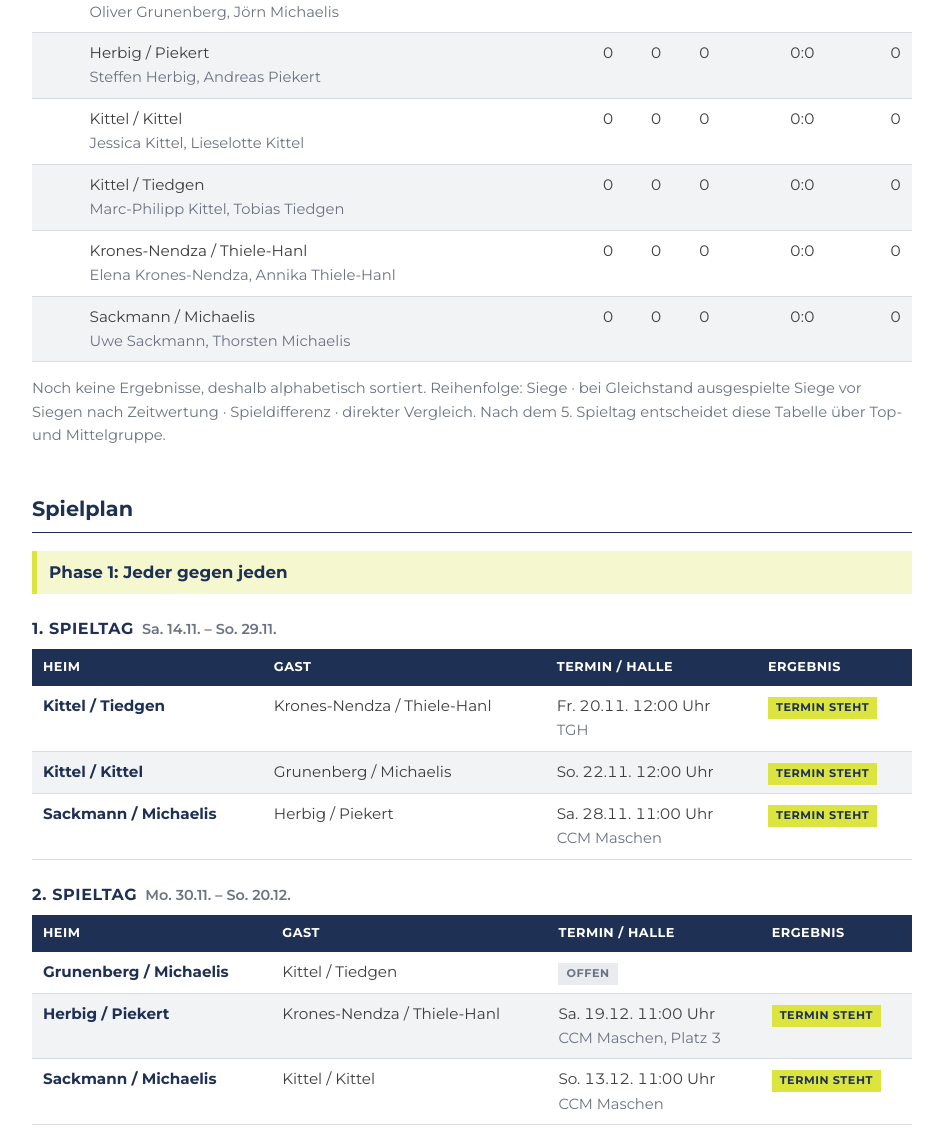
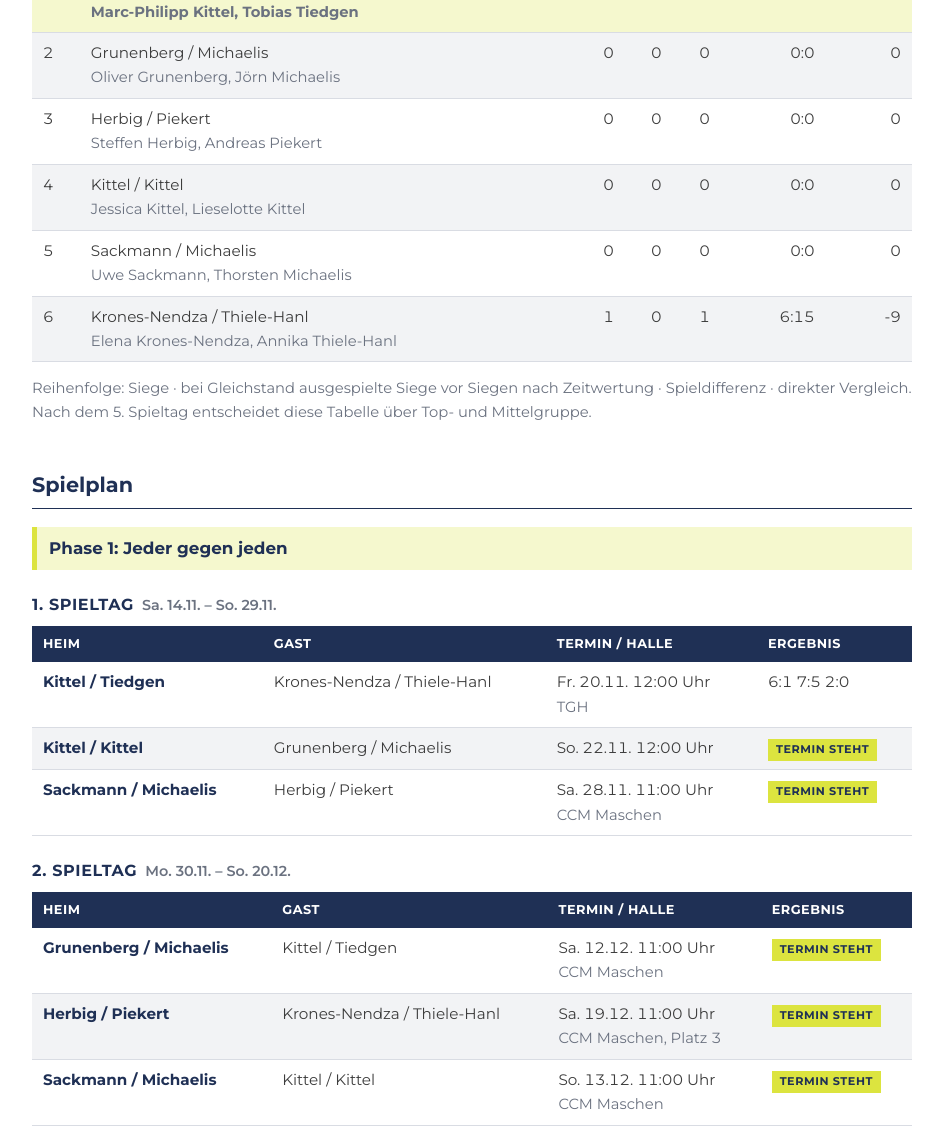
Before and after one commit to tobias1001hh/langzeit-doppel-2026-27, a plain HTML site: page index.html in a window 1280 px wide. Shown: the part 669-1798 px from the top of the page, without its empty margins (168-1111 px from the left). Drawn offline with Linux system fonts and the light colour scheme.

Commit message:
Update index.html (2026-11-20 15:51)

```diff
--- a/index.html
+++ b/index.html
@@ -255,7 +255,7 @@
 // DATENSCHUTZ: nur Teamnamen, Spielernamen, Termine (Datum/Uhrzeit/Halle) und Ergebnisse. NIE Kontaktdaten, LKs, Vermerke.
 // Quelle nur "03 Spielbetrieb\*".
 window.TURNIERDATEN = {
-  stand: "2026-11-16 12:00",
+  stand: "2026-11-20 15:51",
 
   // "anmeldung" | "auslosung" (Anmeldeschluss vorbei, Spielplan in Arbeit) | "spielbetrieb" | "beendet"
   phase: "spielbetrieb",
@@ -301,10 +301,10 @@ window.TURNIERDATEN = {
     { nr: 8, von: "2027-03-15", bis: "2027-04-04" }
   ],
   begegnungen: [
-    { spieltag: 1, heim: 5, gast: 2, termin: "2026-11-20 12:00", halle: "TGH" },
+    { spieltag: 1, heim: 5, gast: 2, termin: "2026-11-20 12:00", halle: "TGH", ergebnis: "6:1 7:5 2:0", sieger: 5 },
     { spieltag: 1, heim: 6, gast: 4, termin: "2026-11-22 12:00" },
     { spieltag: 1, heim: 3, gast: 1, termin: "2026-11-28 11:00", halle: "CCM Maschen" },
-    { spieltag: 2, heim: 4, gast: 5 },
+    { spieltag: 2, heim: 4, gast: 5, termin: "2026-12-12 11:00", halle: "CCM Maschen" },
     { spieltag: 2, heim: 1, gast: 2, termin: "2026-12-19 11:00", halle: "CCM Maschen, Platz 3" },
     { spieltag: 2, heim: 3, gast: 6, termin: "2026-12-13 11:00", halle: "CCM Maschen" },
     { spieltag: 3, heim: 1, gast: 5 },
@@ -316,13 +316,13 @@ window.TURNIERDATEN = {
     { spieltag: 5, heim: 5, gast: 6 },
     { spieltag: 5, heim: 2, gast: 3 },
     { spieltag: 5, heim: 1, gast: 4 },
-    { spieltag: 6, gruppe: "Top",   paarung: "Platz 2 – Platz 3" },
+    { spieltag: 6, gruppe: "Top", paarung: "Platz 2 – Platz 3" },
     { spieltag: 6, gruppe: "Mitte", paarung: "Platz 5 – Platz 6" },
     { spieltag: 6, gruppe: "Kreuz", paarung: "Platz 1 – Platz 4" },
-    { spieltag: 7, gruppe: "Top",   paarung: "Platz 1 – Platz 3" },
+    { spieltag: 7, gruppe: "Top", paarung: "Platz 1 – Platz 3" },
     { spieltag: 7, gruppe: "Mitte", paarung: "Platz 4 – Platz 6" },
     { spieltag: 7, gruppe: "Kreuz", paarung: "Platz 2 – Platz 5" },
-    { spieltag: 8, gruppe: "Top",   paarung: "Platz 1 – Platz 2" },
+    { spieltag: 8, gruppe: "Top", paarung: "Platz 1 – Platz 2" },
     { spieltag: 8, gruppe: "Mitte", paarung: "Platz 4 – Platz 5" },
     { spieltag: 8, gruppe: "Kreuz", paarung: "Platz 3 – Platz 6" }
   ]
```
